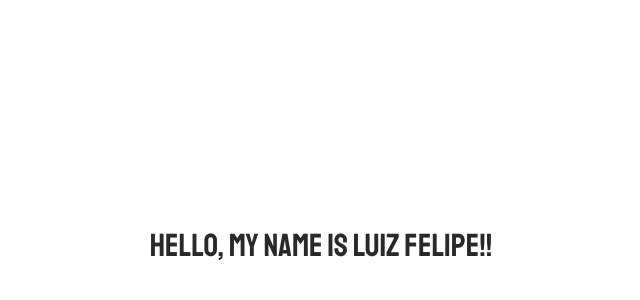
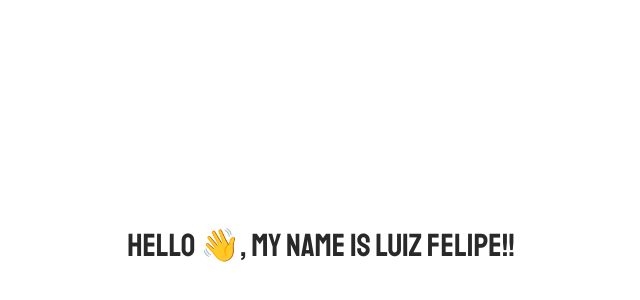
Before and after one commit to luizfelipedasilva678/luizfelipedasilva678.github.io, a plain HTML site: page index.html in a window 1280 px wide. Shown: the part 154-454 px from the top of the page, without its empty margins (319-959 px from the left). Drawn offline with Linux system fonts and the light colour scheme.

Commit message:
Update index.html

```diff
--- a/index.html
+++ b/index.html
@@ -8,6 +8,6 @@
     <title>Luiz Felipe</title>
   </head>
   <body>
-     <h1 class="page-title"> Hello, my name is Luiz Felipe!!</h1>
+     <h1 class="page-title"> Hello 👋, my name is Luiz Felipe!!</h1>
   </body>
 </html>
```
